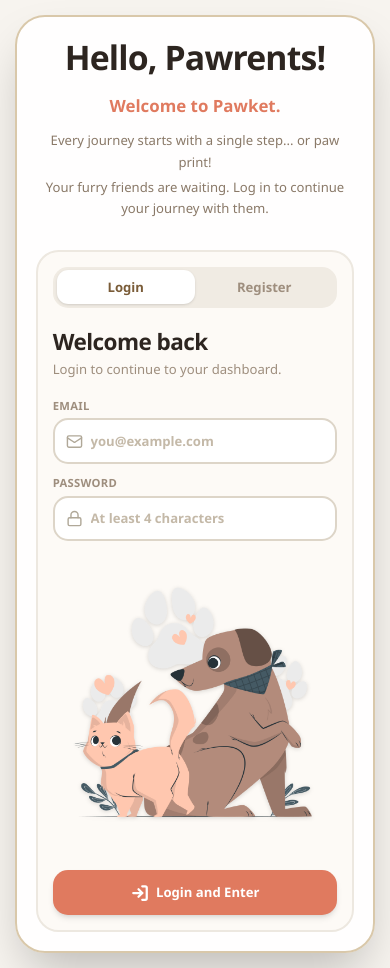
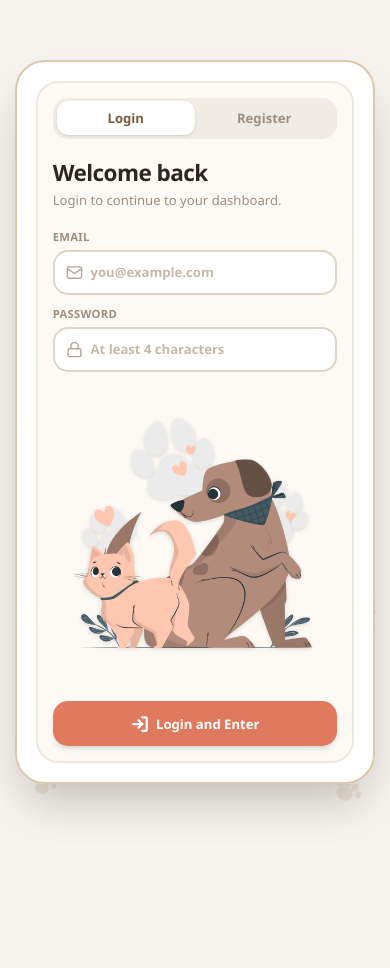
Before and after one commit to arindasr/pawket, a React (Vite) app: page / in a window 390 px wide. After the commit the page ends 844 px from the top, so only its background shows below. Built offline with nearby package versions, Linux system fonts and the light colour scheme.

Commit message:
update auth page

```diff
--- a/src/components/AuthPage.jsx
+++ b/src/components/AuthPage.jsx
@@ -137,7 +137,7 @@ export default function AuthPage({ onAuth }) {
     <div className="relative min-h-dvh bg-[#f7f4ef] overflow-hidden flex flex-col">
       {/* ── Background paw prints — evenly distributed ── */}
       <div
-        className="pointer-events-none absolute inset-0 hidden select-none overflow-visible md:block"
+        className="pointer-events-none select-none absolute inset-0 overflow-visible"
         aria-hidden="true"
       >
         {pawPositions.map((p, i) => (
@@ -158,7 +158,7 @@ export default function AuthPage({ onAuth }) {
 
       <div className="flex-1 flex items-center justify-center p-4 md:p-8 relative z-10">
         <div className="relative grid w-full max-w-6xl gap-8 rounded-4xl border-2 border-[#d9c8aa] bg-white/90 p-5 shadow-2xl backdrop-blur-sm md:grid-cols-[1fr_420px] md:p-8 lg:p-12">
-          <div className="relative flex flex-col justify-center text-center md:text-left">
+          <div className="relative hidden flex-col justify-center text-center md:flex md:text-left">
             <h1 className="text-4xl font-black leading-tight tracking-tight text-[#2d2520] sm:text-5xl lg:text-6xl">
               Hello, Pawrents!
             </h1>
```
